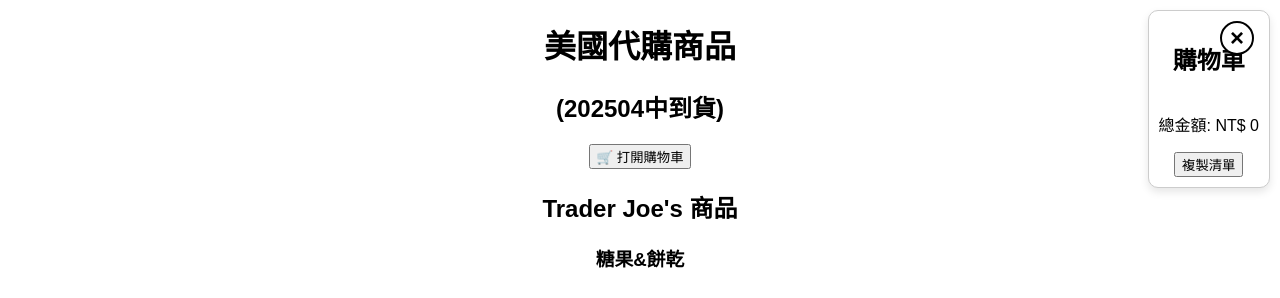
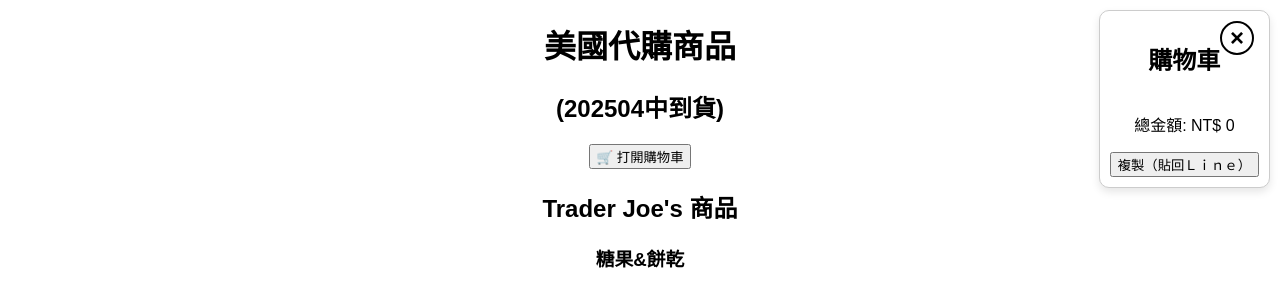
Before and after one commit to WinnieLee0923/product-list, a plain HTML site: page index.html in a window 1280 px wide. Both pictures are taken after a click on the button "🛒 打開購物車". Shown: the top 298 px of the page. Drawn offline with Linux system fonts and the light colour scheme; a script that the page names is missing.

Commit message:
Update index.html

```diff
--- a/index.html
+++ b/index.html
@@ -38,7 +38,7 @@
         <h2>購物車</h2>
         <div id="cartItems"></div>
         <p id="totalAmount">總金額: NT$ 0</p>
-        <button onclick="copyCart()">複製清單</button>
+        <button onclick="copyCart()">複製（貼回Ｌｉｎｅ）</button>
         <!--<button id="checkoutButton" style="display: none;" onclick="checkout()">結帳</button>-->
         <!--<button onclick="returnToIndex()">返回</button>-->
     </div>
```
